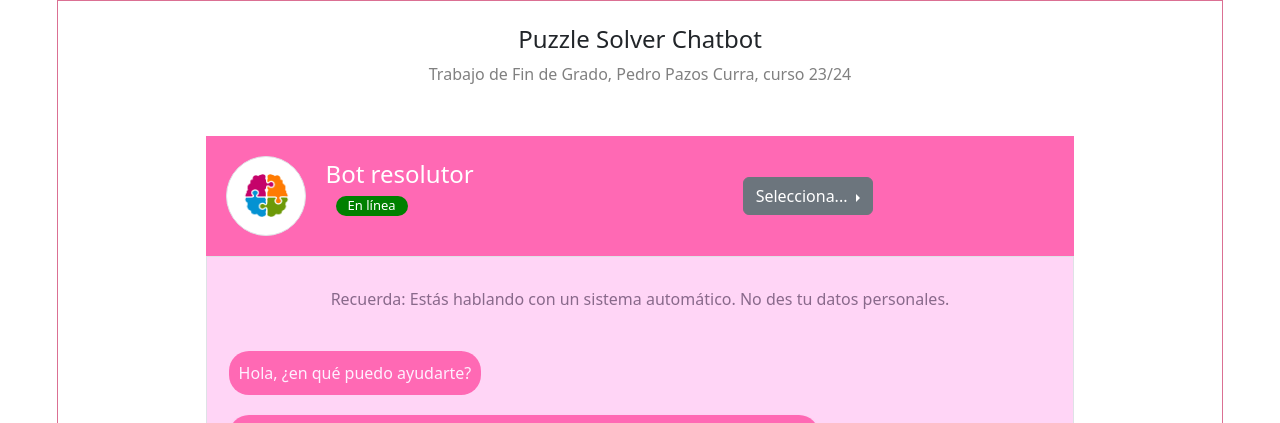
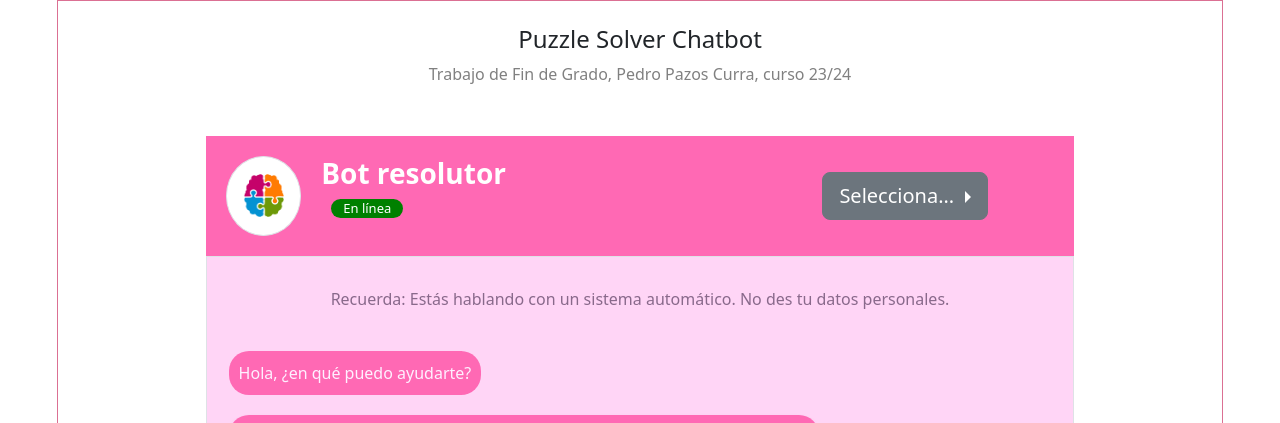
Before and after one commit to PedroPazosCurra/ASP-Puzzle-Solver, a website: page src/index.html in a window 1280 px wide. Shown: the top 423 px of the page. Drawn offline with nearby package versions, Linux system fonts and the light colour scheme; files whose address does not match are found by name.

Commit message:
Arreglado el botón dropdown y el texto del bot.

```diff
--- a/src/index.html
+++ b/src/index.html
@@ -37,7 +37,7 @@
             <div class="media-body">
 
               <!-- Nombre Bot -->
-              <h4 style="color: white">Bot resolutor</h4>
+              <h3 style="color: white; white-space: pre;"><strong>Bot resolutor</strong></h3>
 
               <!-- "En línea" -->
               <div class="container text-center" style="border-radius: 20px; background-color:green; margin-left: 10px; width:fit-content;">
@@ -46,10 +46,10 @@
 
             </div>
 
-            <div class="container" style="width: 10%; align-items: end;">
+            <div class="d-flex flex-row-reverse bd-highlight" style="width: 100%; align-content: flex-end; margin-right: 10%;">
               <!-- Drop-down de elegir puzzle -->
               <div class="btn-group dropend">
-                <button class="btn btn-secondary dropdown-toggle" type="button" id="dropdownPuzzle" data-bs-toggle="dropdown" aria-haspopup="true" aria-expanded="false">
+                <button class="btn btn-secondary btn-lg dropdown-toggle" type="button" id="dropdownPuzzle" data-bs-toggle="dropdown" data-bs-auto-close="outside" aria-haspopup="true" aria-expanded="false">
                   Selecciona...
                 </button>
                 <ul class="dropdown-menu" aria-labelledby="dropdownMenuButton">
```
